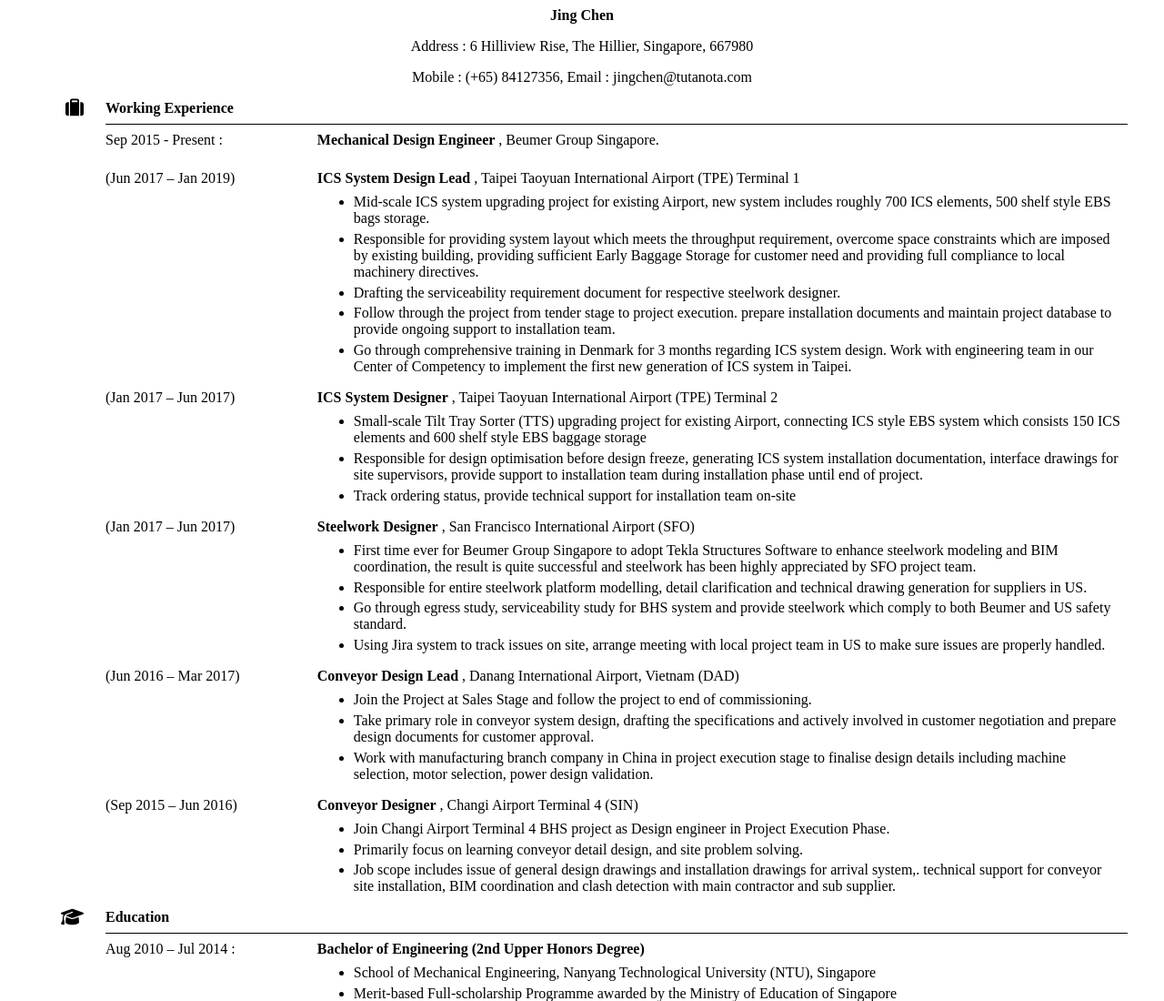
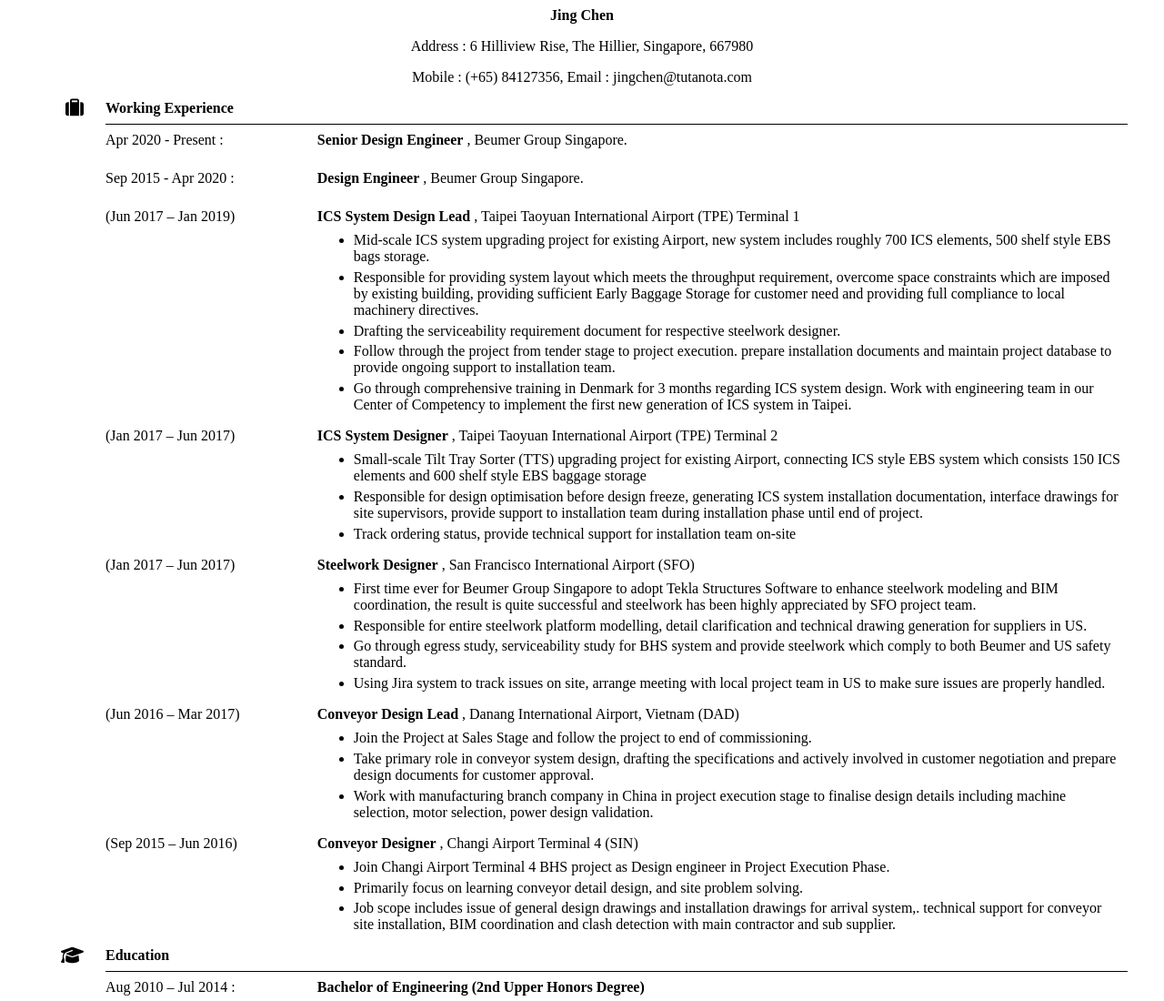
Before and after one commit to cjingx/rock-mechanics.github.io, a plain HTML site: page resume.html in a window 1280 px wide. Shown: the top 1100 px of the page at 91% size. Drawn offline with Linux system fonts and the light colour scheme.

Commit message:
update tile

```diff
--- a/resume.html
+++ b/resume.html
@@ -24,11 +24,22 @@
           <p class = "title">Working Experience</p>
           <div class = "entry">
             <div class= "time">
-              <p>Sep 2015 - Present :</p>
+              <p>Apr 2020 - Present :</p>
             </div>
             <div class = "exp">
               <div class = "summary">
-                <span class = "title"> Mechanical Design Engineer</span>
+                <span class = "title"> Senior Design Engineer</span>
+                <span> , Beumer Group Singapore. </span>
+              </div>
+            </div>
+          </div>
+          <div class = "entry">
+            <div class= "time">
+              <p>Sep 2015 - Apr 2020 :</p>
+            </div>
+            <div class = "exp">
+              <div class = "summary">
+                <span class = "title"> Design Engineer</span>
                 <span> , Beumer Group Singapore. </span>
               </div>
             </div>
```
